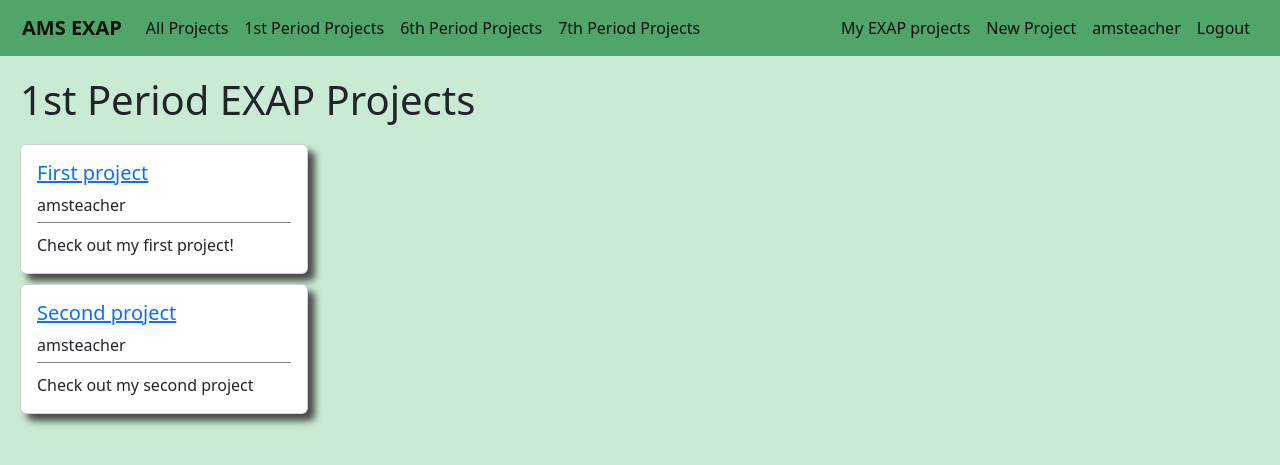
After one commit to JackPadalino/ExApp, a Django app: page /users/firstperiodprojects/ in a window 1280 px wide. The commit adds this page. Shown: the top 465 px of the page. Run offline with Django 4.2, Linux system fonts and the light colour scheme; a user stored in the database is signed in; data comes from the database, SQL or seed files in the repository; both versions use the stored data as it was after the commit.

Commit message:
Updating all files

```diff
--- a/main/static/main/main.css
+++ b/main/static/main/main.css
@@ -23,7 +23,7 @@ body{
 .project-card{
   margin-top:10px;
   margin-bottom:10px;
-  box-shadow: 5px 5px 7px grey;
+  box-shadow: 7px 7px 7px rgb(75, 75, 75);
 }
 
 .project-card-title{
--- a/main/templates/main/base.html
+++ b/main/templates/main/base.html
@@ -26,12 +26,20 @@
             </button>
             <div class="collapse navbar-collapse" id="navbarSupportedContent">
                 <ul class="navbar-nav me-auto mb-2 mb-lg-0">
-                    <li class="nav-item">
-                        <a class="nav-link active" aria-current="page" href="{% url 'main-about' %}">About</a>
-                    </li>
-                    <li class="nav-item">
-                        <a class="nav-link active" href="{% url 'users-studentprojects' %}">Student Projects</a>
-                    </li>
+                    {% if user.is_authenticated %}
+                        <li class="nav-item">
+                            <a class="nav-link active" href="{% url 'users-studentprojects' %}">All Projects</a>
+                        </li>
+                        <li class="nav-item">
+                            <a class="nav-link active" href="{% url 'users-firstperiodprojects' %}">1st Period Projects</a>
+                        </li>
+                        <li class="nav-item">
+                            <a class="nav-link active" href="{% url 'users-sixthperiodprojects' %}">6th Period Projects</a>
+                        </li>
+                        <li class="nav-item">
+                            <a class="nav-link active" href="{% url 'users-seventhperiodprojects' %}">7th Period Projects</a>
+                        </li>
+                    {% endif %}
                 </ul>
             </div>
             <div class='navbar-nav'>
--- a/main/templates/main/home.html
+++ b/main/templates/main/home.html
@@ -1,6 +1,6 @@
 {% extends 'main/base.html' %}
 {% block content %}
 <div class='page-title'>
-    <h1>This is the home page!</h1>
+    <h1>Weclome to AMS EXAP!</h1>
 </div>
 {% endblock content %}
--- /dev/null
+++ b/users/templates/users/firstperiodprojects.html
@@ -0,0 +1,22 @@
+{% extends 'main/base.html' %}
+{% block content %}
+<div class='page-title'>
+    <h1>1st Period EXAP Projects</h1>
+</div>
+{% if user.is_authenticated %}
+    <div class='projects-div'>
+        {% for project in projects %}
+            <div class="card project-card" style="width: 18rem;">
+                <!--<img src="..." class="card-img-top" alt="...">-->
+                <div class="card-body project-card-body">
+                    <h5><a class="article-title" href="{% url 'project-details' project.pk %}">{{ project.title }}</a></h5>
+                    <h8 class="card-title project-card-student">{{ project.student.username }}</h8>
+                    <div class='project-card-blurb'>
+                        <p class="card-text project-card-text">{{ project.blurb }}</p>
+                    </div>
+                </div>
+            </div>
+        {% endfor %}
+    </div>
+{% endif %}
+{% endblock content %}
--- a/users/templates/users/login.html
+++ b/users/templates/users/login.html
@@ -13,7 +13,7 @@
         </fieldset>
         <br>
         <div class='form-group'>
-            <button class='btn btn-outline-info' type='submit'>Log in</button>
+            <button class='btn btn-outline-success' type='submit'>Log in</button>
         </div>
     </form>
     <br>
--- a/users/templates/users/register.html
+++ b/users/templates/users/register.html
@@ -13,7 +13,7 @@
         </fieldset>
         <br>
         <div class='form-group'>
-            <button class='btn btn-outline-info' type='submit'>Continue</button>
+            <button class='btn btn-outline-success' type='submit'>Continue</button>
         </div>
     </form>
     <br>
--- a/users/templates/users/studentprojects.html
+++ b/users/templates/users/seventhperiodprojects.html
@@ -1,7 +1,7 @@
 {% extends 'main/base.html' %}
 {% block content %}
 <div class='page-title'>
-    <h1>This is the projects page!</h1>
+    <h1>7th Period EXAP Projects</h1>
 </div>
 {% if user.is_authenticated %}
     <div class='projects-div'>
--- a/users/urls.py
+++ b/users/urls.py
@@ -3,12 +3,27 @@ from django.urls import path
 #from .views import ProjectDetailView,CommentCreateView
 #from .views import ProjectCreateView,ProjectUpdateView,ProjectDeleteView,ProjectDetailView
 from users import views
-from .views import ProjectListView,ProjectCreateView,ProjectDetailView,ProjectUpdateView,ProjectDeleteView,MyProjectsListView
+from .views import (
+    AllProjectListView,
+    FirstPeriodProjectListView,
+    SixthPeriodProjectListView,
+    SeventhPeriodProjectListView,
+    ProjectCreateView,
+    ProjectDetailView,
+    ProjectUpdateView,
+    ProjectDeleteView,
+    MyProjectsListView
+)
 
 urlpatterns = [
     path('profile/',views.profile,name='users-profile'),
     path('newproject/',ProjectCreateView.as_view(),name='create-project'),
-    path('projects/',ProjectListView.as_view(),name='users-studentprojects'),
+    path('projects/',AllProjectListView.as_view(),name='users-studentprojects'),
+
+    path('firstperiodprojects/',FirstPeriodProjectListView.as_view(),name='users-firstperiodprojects'),
+    path('sixthperiodprojects/',SixthPeriodProjectListView.as_view(),name='users-sixthperiodprojects'),
+    path('seventhperiodprojects/',SeventhPeriodProjectListView.as_view(),name='users-seventhperiodprojects'),
+
     path('myprojects/<int:user_id>/',MyProjectsListView.as_view(),name='users-myprojects'),
     path('projects/<int:pk>/',ProjectDetailView.as_view(),name='project-details'),
     path('projects/<int:pk>/update/',ProjectUpdateView.as_view(),name='update-project'),
--- a/users/views.py
+++ b/users/views.py
@@ -44,10 +44,31 @@ def login(request):
     return render(request,'users/login.html',context)
 
 # list projects view
-class ProjectListView(ListView):
+class AllProjectListView(ListView):
     model = Project
-    template_name = 'users/studentprojects.html'
+    template_name = 'users/allstudentprojects.html'
     context_object_name = 'projects'
+
+# list projects view
+class FirstPeriodProjectListView(ListView):
+    model = Project
+    template_name = 'users/firstperiodprojects.html'
+    context_object_name = 'projects'
+    queryset = Project.objects.filter(period=1)
+
+# list projects view
+class SixthPeriodProjectListView(ListView):
+    model = Project
+    template_name = 'users/sixthperiodprojects.html'
+    context_object_name = 'projects'
+    queryset = Project.objects.filter(period=6)
+
+# list projects view
+class SeventhPeriodProjectListView(ListView):
+    model = Project
+    template_name = 'users/seventhperiodprojects.html'
+    context_object_name = 'projects'
+    queryset = Project.objects.filter(period=7)
 
 # list projects view
 class MyProjectsListView(ListView):
```
Also changed, not shown: users/templates/users/allstudentprojects.html (added, +22 -0 lines), users/templates/users/sixthperiodprojects.html (added, +22 -0 lines), db.sqlite3.
